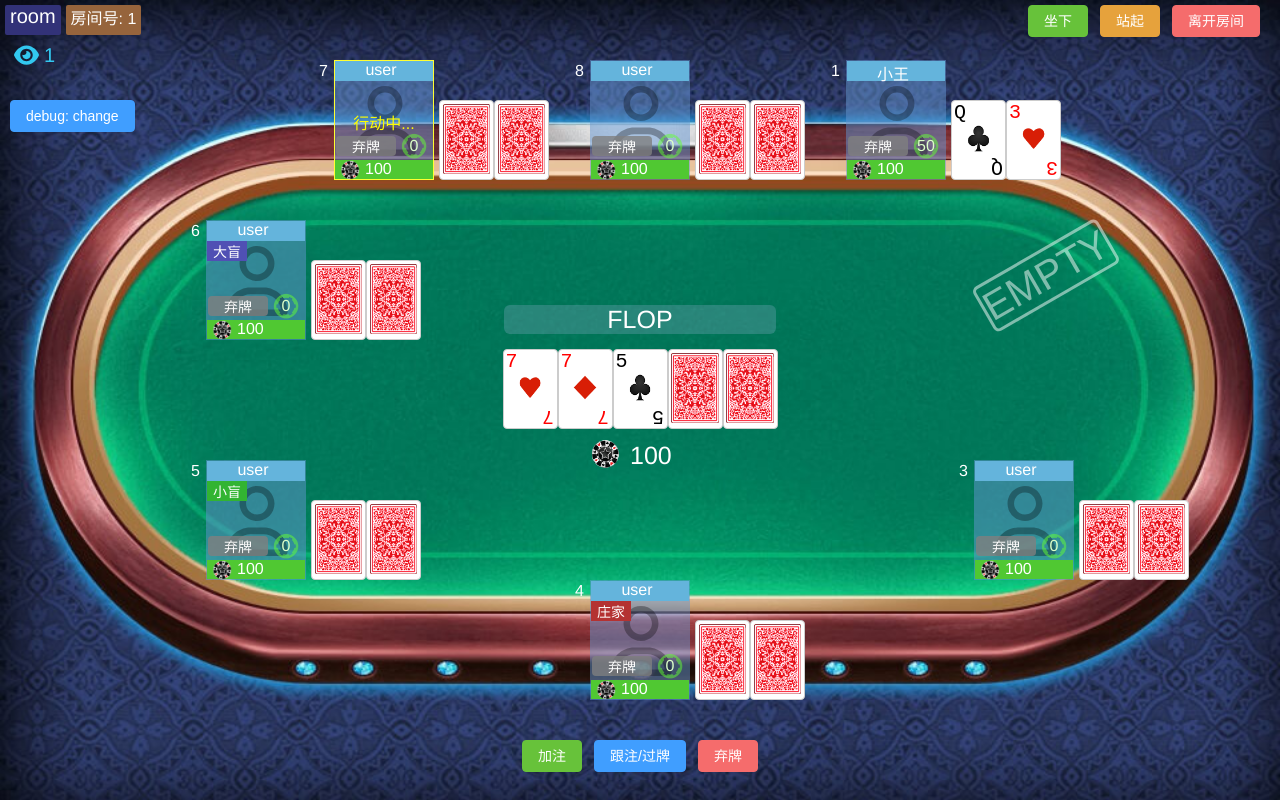
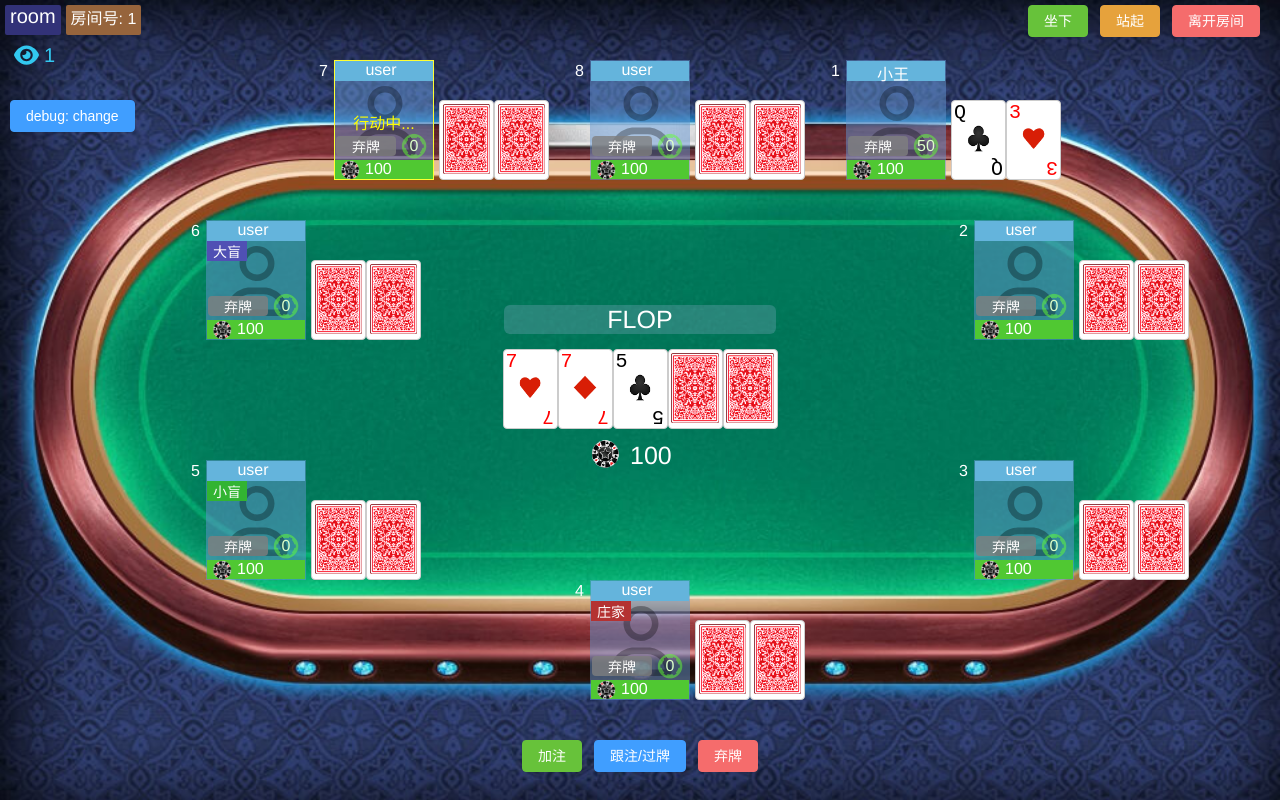
Before and after one commit to f31233456545/mini_game, a Vue app: page /1/1/content/1 in a window 1280 px wide. Built offline with nearby package versions, Linux system fonts and the light colour scheme.

Commit message:
修改了动作弹窗，已经可以实际使用

```diff
--- a/src/components/ActionPopup.vue
+++ b/src/components/ActionPopup.vue
@@ -7,7 +7,7 @@
     >
         <div class="prefix"/>
         <span :style="{ color: titleColor }">
-            {{ title }}:
+            {{ title + " " }}
         </span>
         <span :style="{ color: messageColor }">
             {{ message }}
--- a/src/components/Player.vue
+++ b/src/components/Player.vue
@@ -49,7 +49,7 @@
 <script>
 import Card from './Card.vue'
 import SimplePopup from './SimplePopup.vue'
-import { createActionPopup } from '../utils/popup.js'
+
 export default{
     components:{Card, SimplePopup},
     data(){
@@ -108,24 +108,6 @@ export default{
             case 2:
                 return ["raise","加注"]
             }
-        }
-    },
-    watch:{
-        lastAction(newLastAction,oldLastAction){
-            const self = this
-            // alert("change!")
-            let actionType = this.playerInfo.last_action
-            let action = ""
-            if(actionType==0){
-                action = self.lastAction[1]
-            }
-            else{
-                action = self.lastAction[1] + "到 " + self.playerInfo.chip_cnt
-            }
-            createActionPopup(
-                self.playerInfo.seat_id + " " + self.playerInfo.user_name,
-                action
-            )
         }
     }
 }
--- a/src/game-info.json
+++ b/src/game-info.json
@@ -12,7 +12,7 @@
         "hand_pokes": [12,29]
         },
         {
-        "user_name": "",
+        "user_name": "user",
         "seat_id": 2,
         "stack_cnt": 100,
         "chip_cnt": 0,
--- a/src/store/index.js
+++ b/src/store/index.js
@@ -18,6 +18,7 @@ const store = createStore({
                 last_action: gameData.last_action,
             },
             sitDown: false, //是否坐下
+            x: 0, // debug 用于测试各种动作
         }
     },
     mutations: {
@@ -44,8 +45,8 @@ const store = createStore({
         },
         // debug 不是正式的方法
         changeInfo(state) {
-            let x = state.gameInfo.user_infos[0].last_action
-            state.gameInfo.user_infos[0].last_action = (x+1)%3
+            state.x = (state.x + 1) % 6
+            state.gameInfo.last_action = {user_id:1,action_type:state.x,raise_num:0}
         }
     },
     actions: {
--- a/src/utils/popup.js
+++ b/src/utils/popup.js
@@ -27,7 +27,7 @@ const createPopup = function (component, position, props) {
 }
 
 export function createActionPopup(title, message) {
-    let position = { top: `15%`, right: `0px` }
+    let position = { top: `10%`, right: `0px` }
     let props = { title: title, message: message, duration: 1000 }
     createPopup(ActionPopup,position,props)
 }
--- a/src/views/PlayRoom.vue
+++ b/src/views/PlayRoom.vue
@@ -56,6 +56,7 @@ import spectate from "../assets/icons/eye.svg"
 import Player from '../components/Player.vue'
 import GameBoard from '../components/GameBoard.vue'
 import {request} from '../utils/request.js'
+import { createActionPopup } from '../utils/popup.js'
 
 export default {
     name: 'PlayRoom',
@@ -73,6 +74,24 @@ export default {
     computed:{
         gameInfo(){
             return this.$store.state.gameInfo
+        },
+        lastAction(){
+            return this.gameInfo.last_action
+        },
+        userInfos(){
+            return this.gameInfo.user_infos
+        },
+        term(){
+            switch(this.gameInfo.pod_info.term){
+            case 0:
+                return "PREFLOP"
+            case 1:
+                return "FLOP"
+            case 2:
+                return "TURN"
+            case 3:
+                return "RIVER"
+            }
         }
     },
     props: {
@@ -155,9 +174,52 @@ export default {
             });
 
         },
-        // debug
+        // debug 改变游戏信息
         debug1(){
             this.$store.commit('changeInfo')
+        }
+    },
+    watch: {
+        lastAction(newLastAction,oldLastAction){
+            const self = this
+            let user_id = newLastAction.user_id
+            let action_type = newLastAction.action_type
+            let raise_num = newLastAction.raise_num
+            let user = self.userInfos.find(user => user.seat_id===user_id)
+            let user_name = user.user_name
+            let chip_cnt = user.chip_cnt
+            let title = ""
+            let action = ""
+            switch(action_type){
+            case 0: // 弃牌
+                title = user_id + " " + user_name
+                action = "弃牌"
+                break;
+            case 1: // 过牌
+                title = user_id + " " + user_name
+                action = "过牌"
+                break;
+            case 2: // 跟注
+                title = user_id + " " + user_name
+                action = "跟注到" + chip_cnt
+                break;
+            case 3: // 加注
+                title = user_id + " " + user_name
+                action = "加注到" + chip_cnt
+                break;
+            case 4: // 新回合
+                title = "<< " + self.term + " >>"
+                action = ""
+                break;
+            case 5: // 结束
+                title = "游戏结束！"
+                action = ""
+                break;
+            }
+            createActionPopup(
+                title,
+                action
+            )
         }
     },
     mounted() {
```
